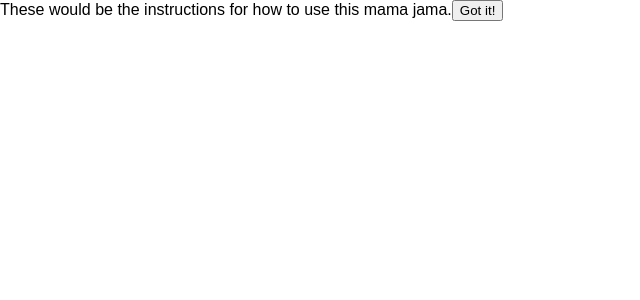
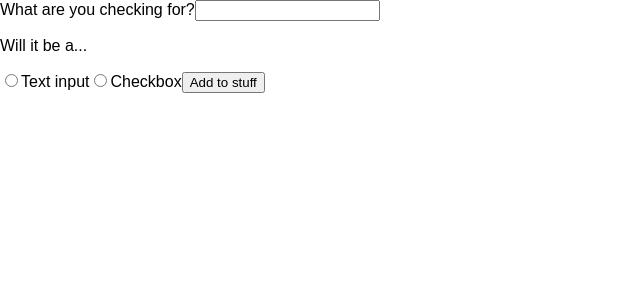
Before and after one commit to epiphannie/stuff-sorter, a React (Create React App) app: page / in a window 1280 px wide. Shown: the top 300 px of the page, without its empty margins (0-640 px from the left). Built offline with nearby package versions, Linux system fonts and the light colour scheme.

Commit message:
Add input functionality and sample grid object

```diff
--- a/src/App.js
+++ b/src/App.js
@@ -20,7 +20,10 @@ class App extends Component {
   constructor(props) {
     super(props);
     this.state = {
-      instructions: true,
+      instructions: false, //TODO: remember to change this before release. should be true
+      stuffType: 'text',
+      stuffName: '',
+      stuffGrid: this.testGrid,
     };
   }
 
@@ -30,11 +33,52 @@ class App extends Component {
     })
   }
 
+  addStuffButton = () => {
+  }
+
+  stuffType = (type) => {
+    this.setState({
+      stuffType: type
+    })
+  }
+
+  stuffName = (event) => {
+    this.setState({
+      stuffName: event.target.value
+    })
+  }
+
+  testGrid = {
+    headers:{
+      header1: 'checkbox',
+      header2: 'text',
+      header3: 'text',
+    },
+    rows:[
+      {
+        url: 'google.com',
+        values: {
+          header1: true,
+          header2: 'cats',
+          header3: 'dogs',
+        },
+      },
+      {
+        url: 'mcwebsite.net',
+        values: {
+          header1: false,
+          header2: 'Ann',
+          header3: 'David',
+        },
+      },
+    ]
+  }
+
   render = () => {
     if (this.state.instructions){
       return this.renderInstructions();
     } else {
-      return 'no instructions'
+      return this.renderGrid();
     }
   }
 
@@ -42,9 +86,26 @@ class App extends Component {
     return (
       <div id="instructions">
         These would be the instructions for how to use this mama jama.
-        <button type="button" onClick={this.okButton}>Got it!{this.state.foo}</button>
+        <button type="button" onClick={this.okButton}>Got it!</button>
       </div>
     )
+  }
+
+  renderGrid() {
+    const inputs = (
+      <div id="inputs">
+        <label htmlFor="label">What are you checking for?</label>
+        <input type="text" id="label" onChange={this.stuffName}></input>
+        <p> Will it be a...</p>
+        <input type="radio" id="text-input" name="stuffType" onChange={() => this.stuffType("text")}></input>
+        <label htmlFor="text-input">Text input</label>
+        <input type="radio" id="checkbox" name="stuffType" onChange={() => this.stuffType("checkbox")}></input>
+        <label htmlFor="checkbox">Checkbox</label>
+        <button type="button" onClick={this.addStuffButton}>Add to stuff</button>
+      </div>
+      //htmlfor required by react.js
+    )
+    return inputs
   }
 }
 
```
